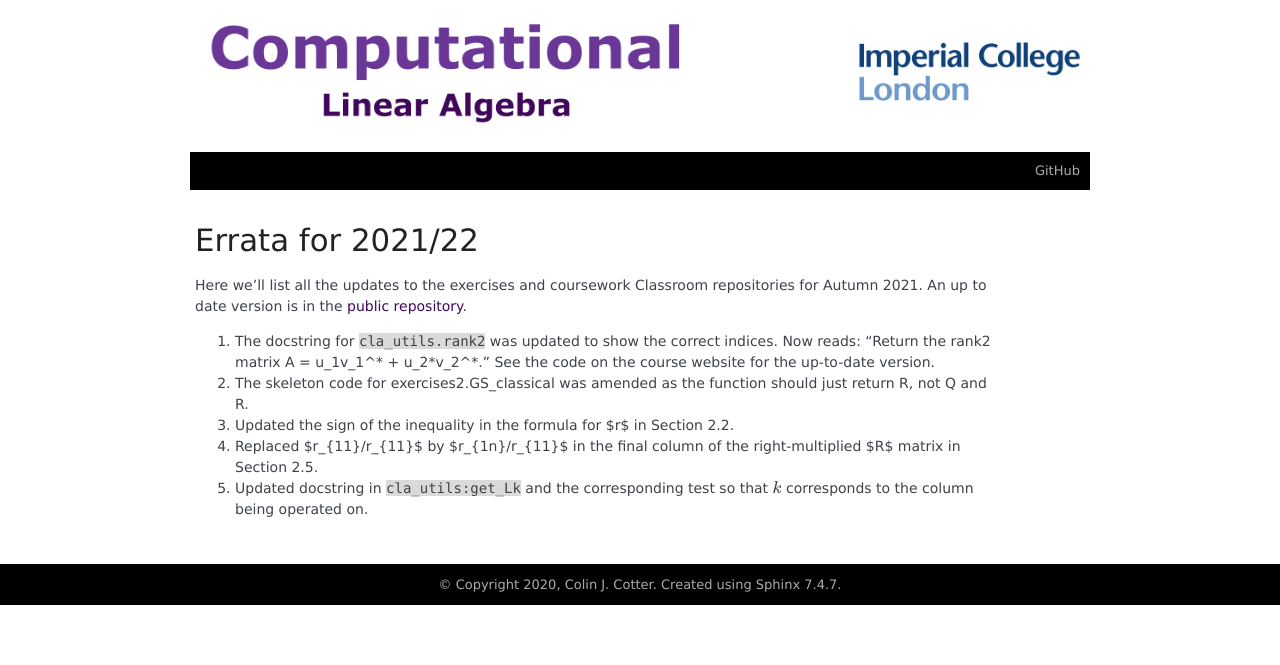
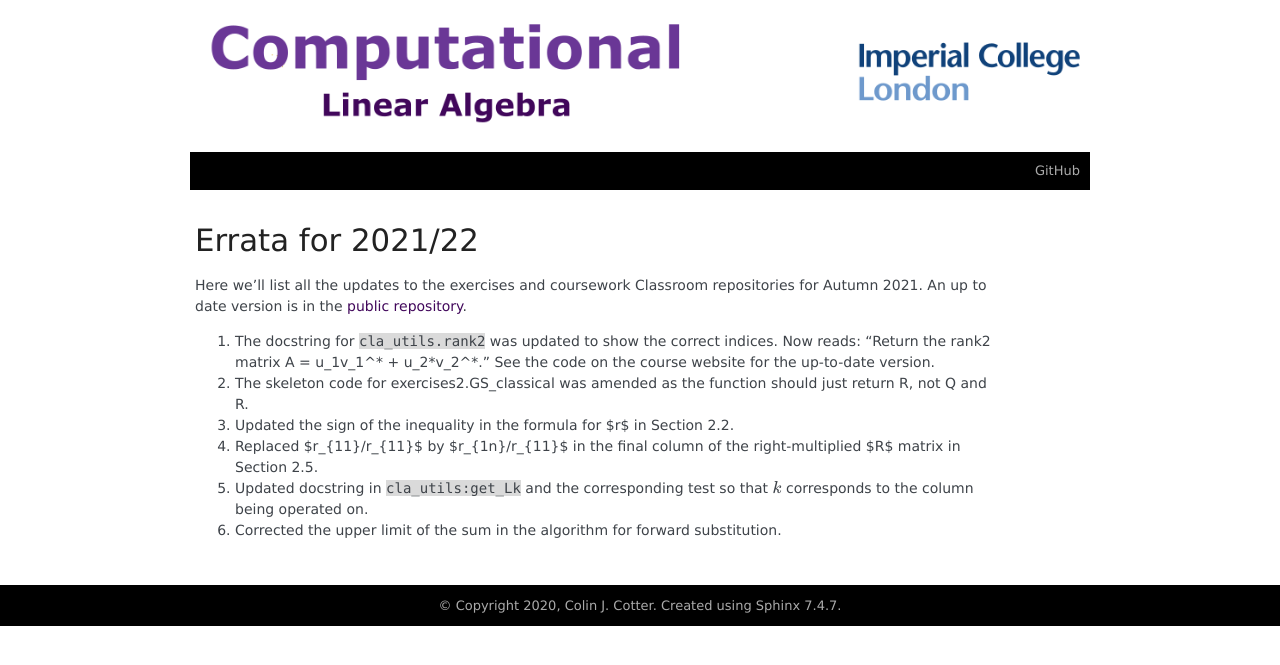
Before and after one commit to comp-lin-alg/comp-lin-alg-course, a Sphinx documentation site: the page built from doc/source/errata.rst, in a window 1280 px wide. Shown: the top 665 px of the page. Built offline with Sphinx 7.4.7, drawn with Linux system fonts in a browser that asks for light colours; formulas are drawn with MathJax 3; pages that are not in the unit, such as notebooks, are missing from menus.

Commit message:
fix forward substitution

```diff
--- a/doc/source/L4_LU_decomposition.rst
+++ b/doc/source/L4_LU_decomposition.rst
@@ -91,7 +91,7 @@
 * `x_1 \gets b_1/L_{11}`
 * FOR `i= 2` TO `m`
 
-  * `x_i \gets (b_i - \sum_{k=1}^iL_{ik}x_k)/L_{ii}`
+  * `x_i \gets (b_i - \sum_{k=1}^{i-1}L_{ik}x_k)/L_{ii}`
 
 Forward substitution has an operation count that is identical to back
 substitution, by symmetry, i.e. `\mathcal{O}(m^2)`. In contrast, we
--- a/doc/source/errata.rst
+++ b/doc/source/errata.rst
@@ -23,3 +23,6 @@
 
 5. Updated docstring in :code:`cla_utils:get_Lk` and the corresponding
    test so that `k` corresponds to the column being operated on.
+
+6. Corrected the upper limit of the sum in the algorithm for forward
+   substitution.
```
